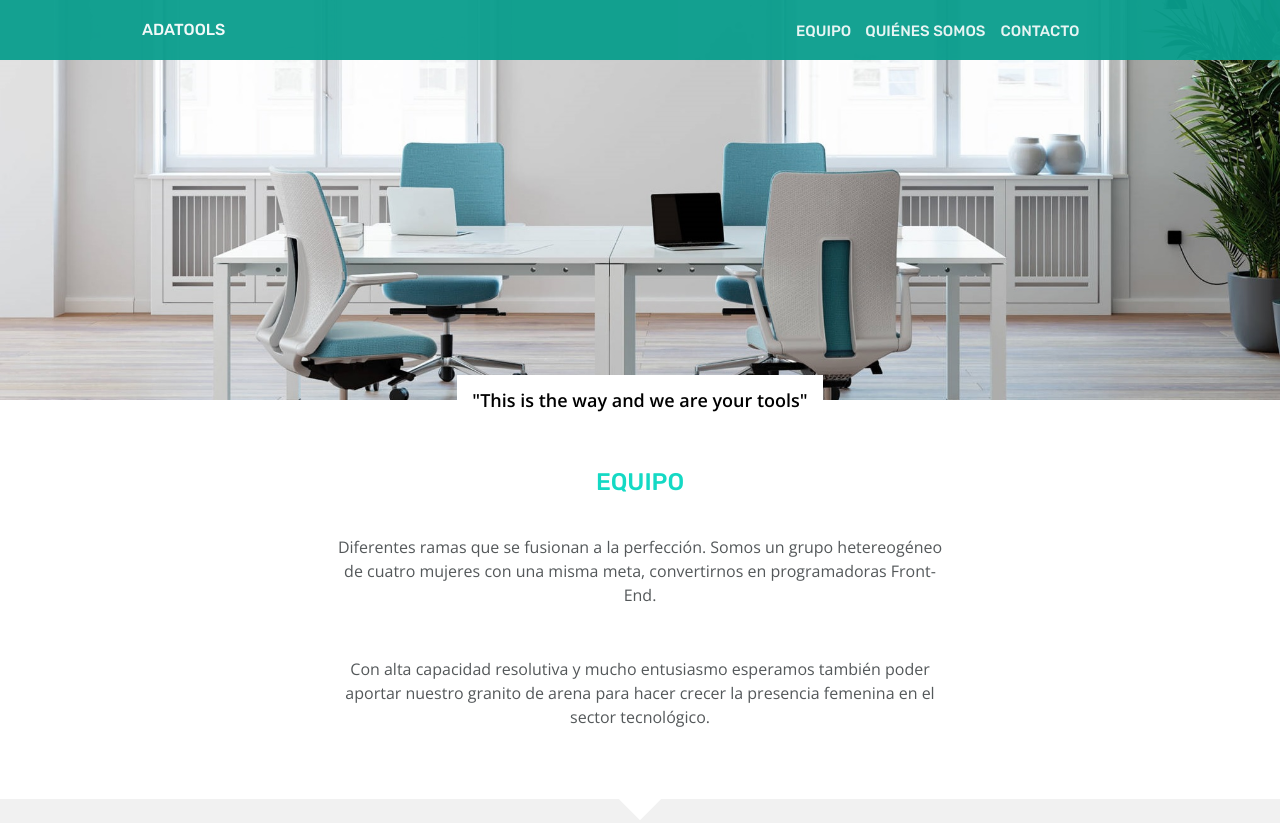
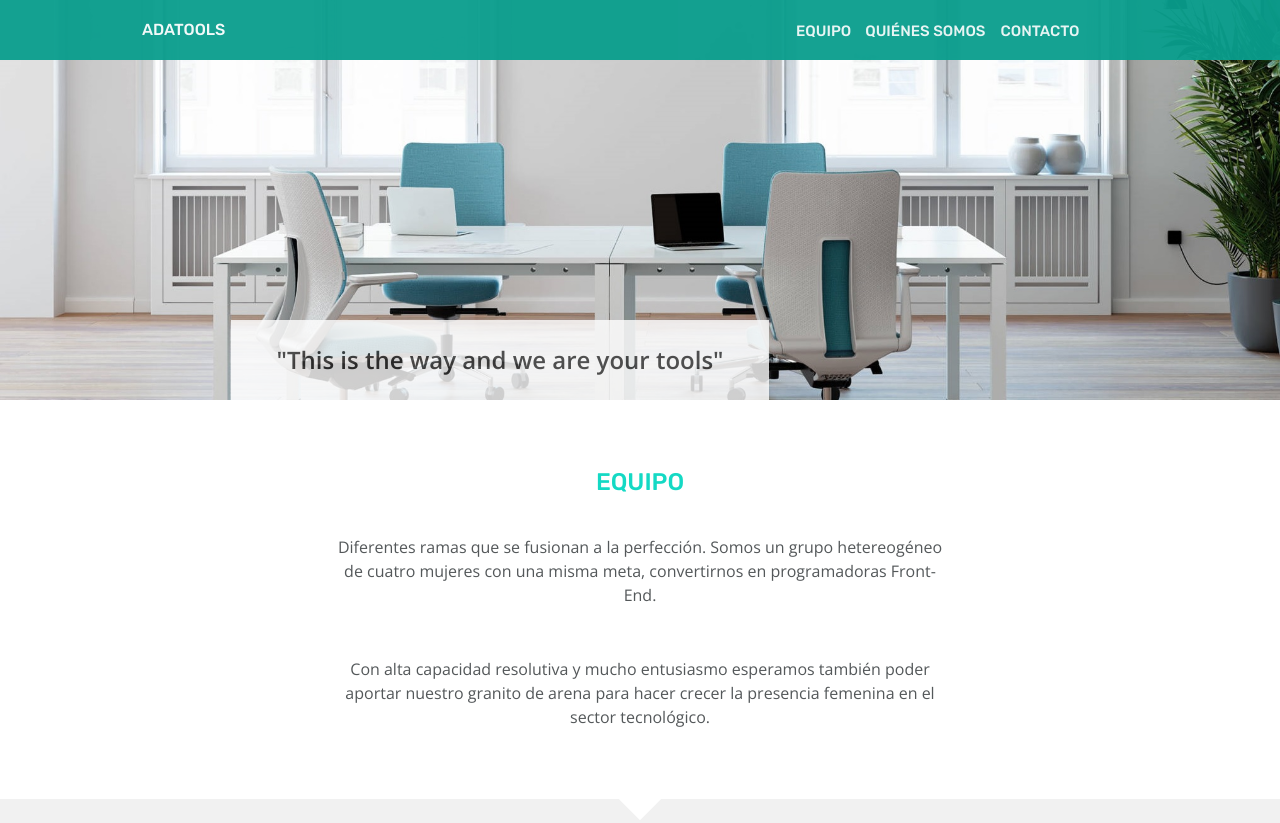
Before and after one commit to Adalab/project-promo-l-module-1-team-9, a website: page docs/index.html in a window 1280 px wide. Shown: the top 823 px of the page. Drawn offline with nearby package versions, Linux system fonts and the light colour scheme; files that its build step writes are made by us from their sources.

Commit message:
add new hero and media changes

```diff
--- a/src/scss/layout/_hero.scss
+++ b/src/scss/layout/_hero.scss
@@ -6,7 +6,7 @@
   display: flex;
   justify-content: center;
   align-items: center;
-  z-index: 1;
+  z-index: 0;
 }
 .claim-box {
   display: flex;
@@ -14,7 +14,12 @@
   align-self: flex-end;
   background-color: $white;
   z-index: 2;
+  padding: 15px 30px;
   transform: translate(0px, 25px);
+  @media all and (min-width: 768px) {
+    opacity: 0.8;
+    transform: translate(-140px, 0px);
+  }
 }
 .claim-text {
   height: 50px;
@@ -29,4 +34,8 @@
   align-items: center;
   text-align: center;
   padding: 15px;
+  @media all and (min-width: 1200px) {
+    font-size: 24px;
+    opacity: 0.8;
+  }
 }
```
Also changed, not shown: src/images/hero.jpg, src/images/hero1.jpg (added), src/images/hero3.jpg (added).
